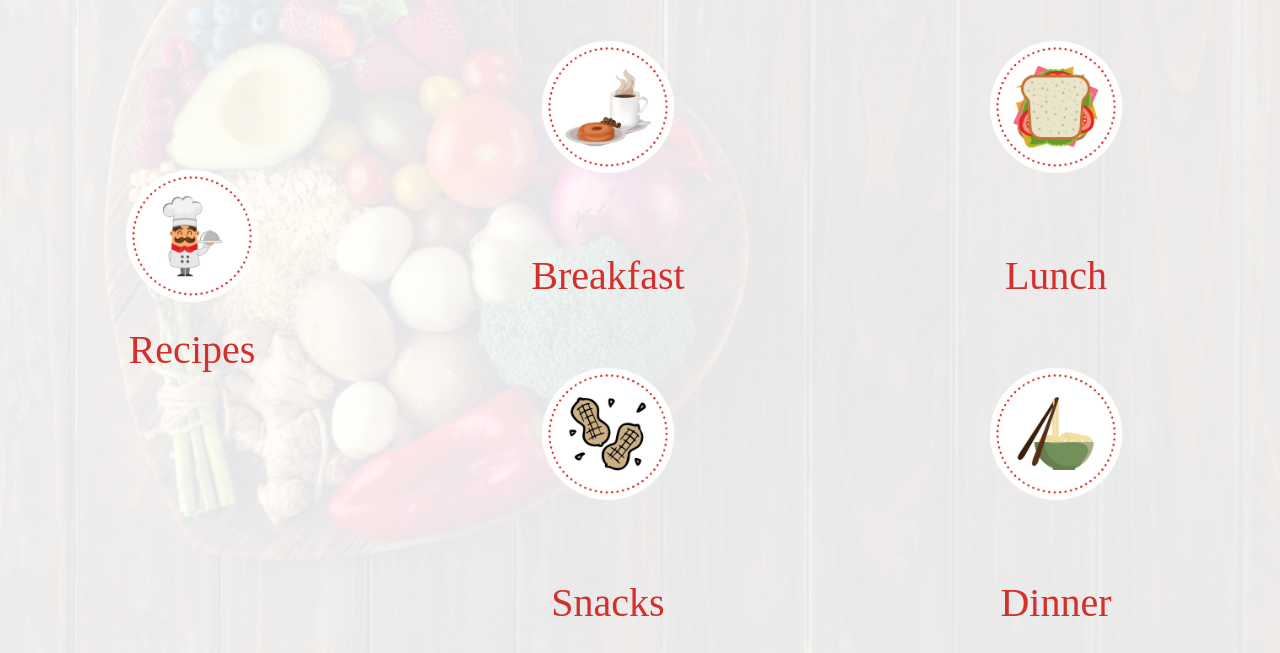
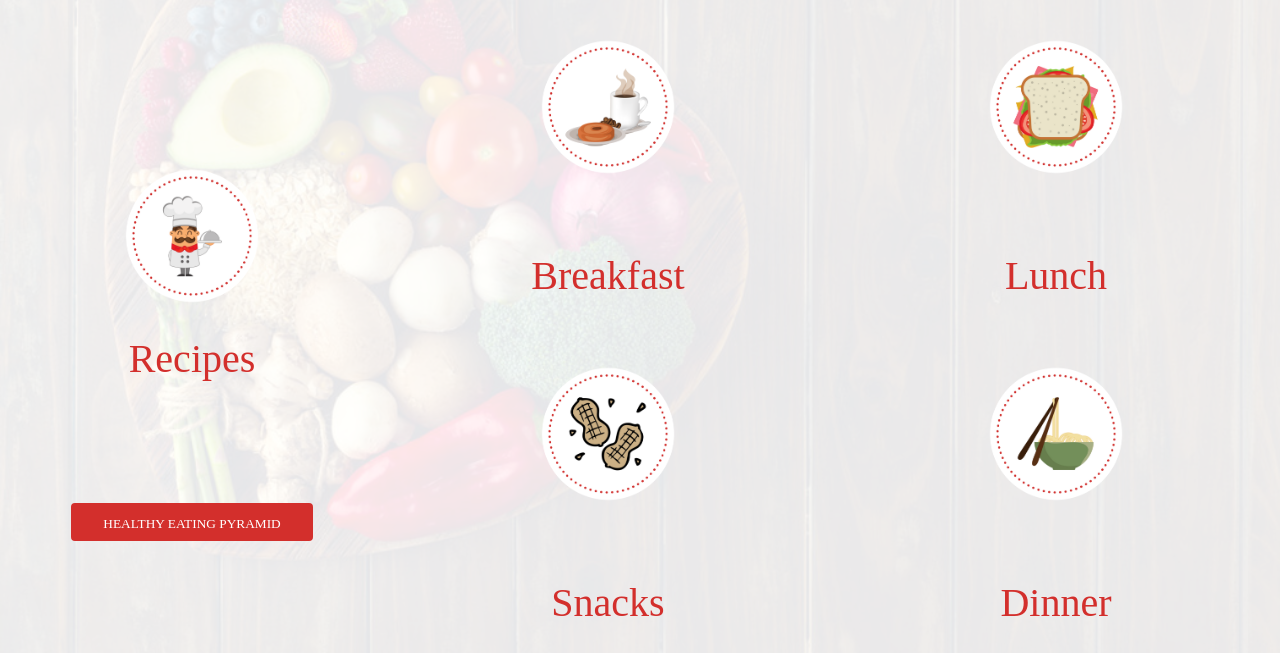
Before and after one commit to marialuquea/Realfooding, a Flask app: page /mealplan/ in a window 1280 px wide. Shown: the part 147-800 px from the top of the page. Run offline with Flask 2, Linux system fonts and the light colour scheme; some web fonts are replaced.

Commit message:
download healthy eating pyramid

```diff
--- a/app.py
+++ b/app.py
@@ -31,9 +31,14 @@ def realfood():
 def ultra():
     return render_template('ultra.html')
 
-@app.route('/mealplan/')
+@app.route('/mealplan/', methods=['POST','GET'])
 def mealplan():
     return render_template('mealplan.html')
+
+@app.route('/mealplan/pyramid/', methods=['GET'])
+def pyramid():
+    if request.method == 'GET':
+        return send_from_directory(directory='static/files/', filename='pyramid.pdf')
 
 @app.route('/groceries/')
 def groceries():
--- a/static/css/design.css
+++ b/static/css/design.css
@@ -160,9 +160,13 @@ span {
 .mp7{
   grid-row-start: 4;
   grid-row-end: 6;
+  display: grid;
+  grid-template-rows: 20% 80%;
+}
+.mp7-1, .mp7-2{
   display: flex;
   justify-content: center;
-  align-items: flex-start;
+  align-items: flex-end;
 }
 
 .icon{
--- a/templates/mealplan.html
+++ b/templates/mealplan.html
@@ -33,7 +33,14 @@
       <div class="mp5"> <a class="awhite" href="/mealplan/breakfast/">Breakfast</a></div>
       <div class="mp6"> <a  class="awhite"href="/mealplan/lunch">Lunch</a></div>
       <div class="mp7">
-        <a href="/mealplan/recipes/" class="awhite">Recipes</a>
+        <div class="mp7-1">
+          <a href="/mealplan/recipes/" class="awhite">Recipes</a>
+        </div>
+        <div class="mp7-2">
+            <button type="button" name="pyramid">
+              <a href="/mealplan/pyramid/" class="awhite" target="_blank">Healthy Eating Pyramid</a>
+            </button>
+          </div>
       </div>
       <div class="mp8">
         <a href="/mealplan/snacks/">
```
Also changed, not shown: 1 other file.
